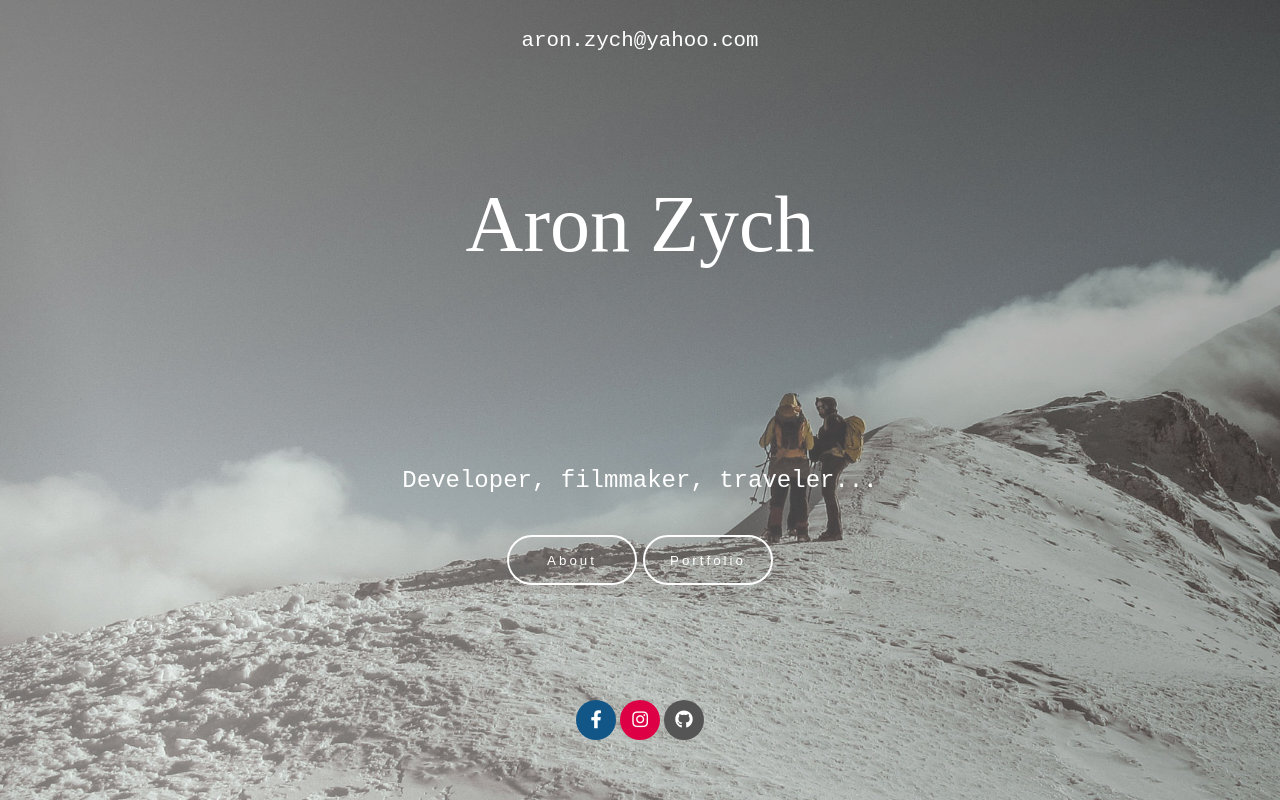
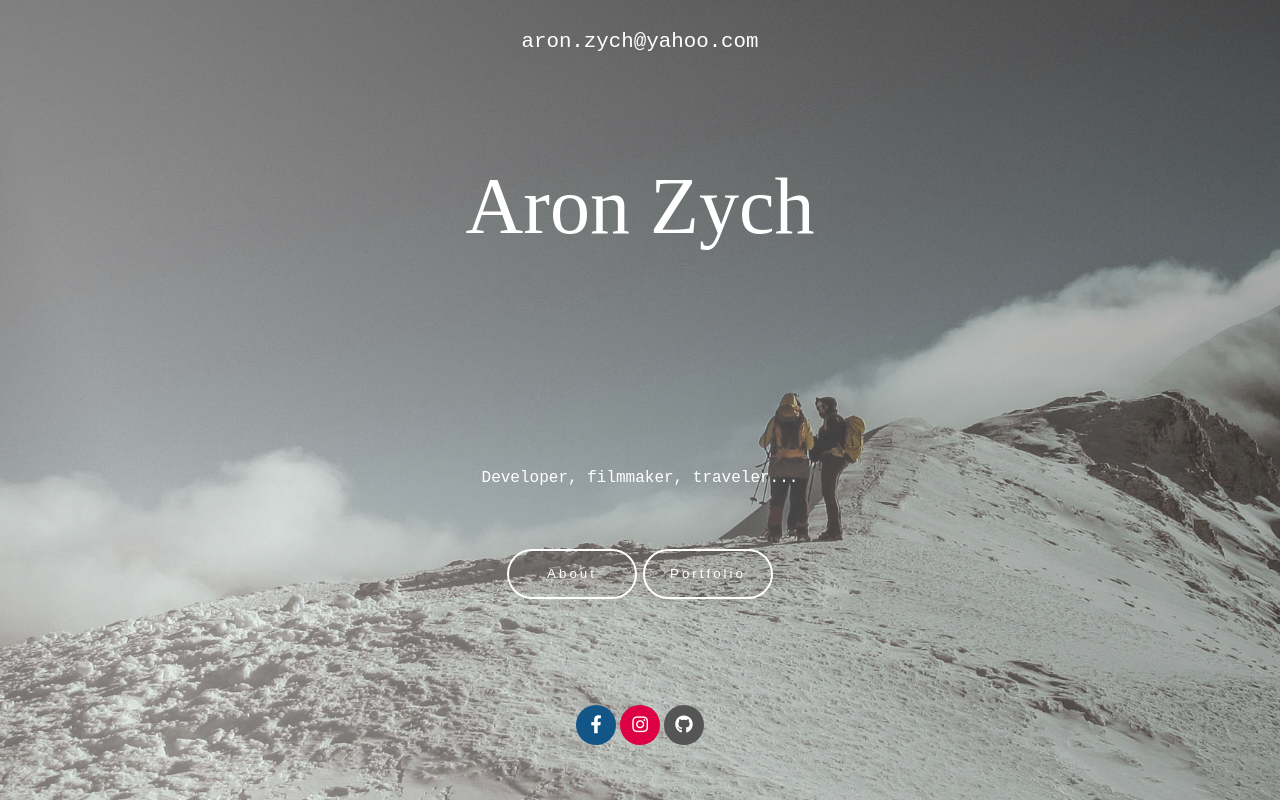
Before and after one commit to aronzych/aronzych.github.io, a React (Create React App) app: page /#/ in a window 1280 px wide. Built offline with nearby package versions, Linux system fonts and the light colour scheme; a web font is replaced by a local one.

Commit message:
add flexbox

```diff
--- a/src/styles/Main.css
+++ b/src/styles/Main.css
@@ -55,42 +55,29 @@ body::after {
 .main {
   text-align: center;
   color: #fff;
+  display: flex;
+  flex-direction: column;
+  height: 100vh;
 }
 
 .main__contact {
-  position: absolute;
-  z-index: 1;
-  top: 5%;
-  left: 50%;
-  transform: translate(-50%, -50%);
   font-size: 1.3em;
+  flex-basis: 17%;
 }
 
 .main__name {
   font-family: "Mansalva", cursive;
   font-size: 4em;
-  position: absolute;
-  z-index: 1;
-  top: 28%;
-  left: 50%;
-  transform: translate(-50%, -50%);
+  flex-basis: 40%;
 }
 
 .main__about {
   font-size: 1em;
-  position: absolute;
-  z-index: 1;
-  top: 55%;
-  left: 50%;
-  transform: translate(-50%, -50%);
+  flex-basis: 10%;
 }
 
 .main__menu {
-  position: absolute;
-  z-index: 1;
-  top: 70%;
-  left: 50%;
-  transform: translate(-50%, -50%);
+  flex-basis: 20%;
 }
 
 .main__button {
@@ -111,14 +98,6 @@ body::after {
   color: #000000;
 }
 
-.main__social {
-  position: absolute;
-  z-index: 1;
-  top: 90%;
-  left: 50%;
-  transform: translate(-50%, -50%);
-}
-
 .main__icon {
   padding: 10px;
   font-size: 18px;
@@ -133,7 +112,7 @@ body::after {
 
 .main__icon:hover {
   opacity: 0.7;
-  color: white;
+  color: #fff;
 }
 
 .main__icon--facebook {
@@ -152,9 +131,4 @@ body::after {
   .main__name {
     font-size: 5em;
   }
-
-  .main__about {
-    font-size: 1.5em;
-    top: 60%;
-  }
 }
```
